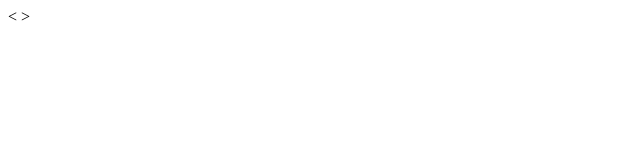
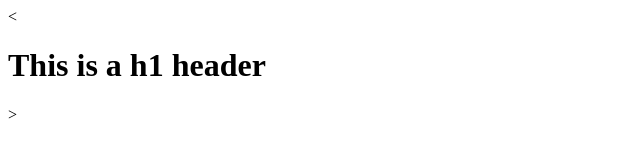
Before and after one commit to Krimmero/html_playground, a plain HTML site: page index.html in a window 1280 px wide. Shown: the whole page, without its empty margins (0-640 px from the left). Drawn offline with Linux system fonts and the light colour scheme.

Commit message:
test commit

```diff
--- a/index.html
+++ b/index.html
@@ -4,7 +4,7 @@
     <title>html_playground</title>
 </head>
 <<body>
-
+    <h1>This is a h1 header</h1>
     </body>
 
     </html>>
```
